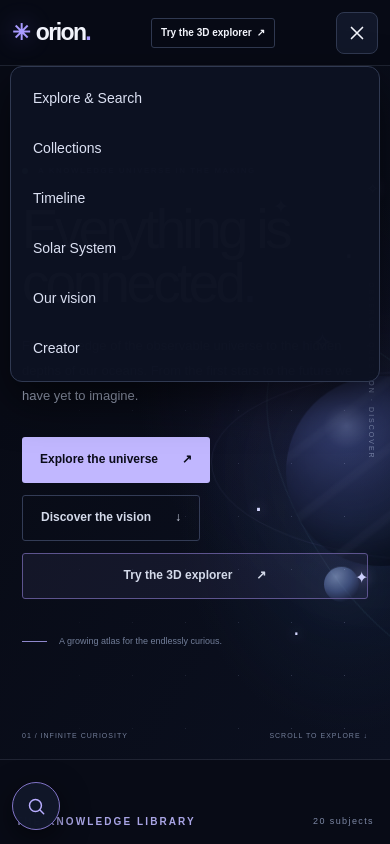
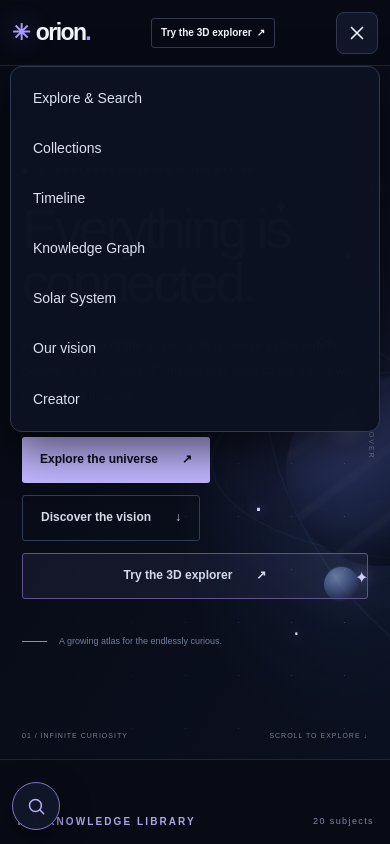
Before and after one commit to ih-rakib/Orion, a Next.js app: page / in a window 390 px wide. Both pictures are taken after a click on the button 357 px from the left and 32 px from the top of the page. Shown: the top 844 px of the page. Built offline with nearby package versions, Linux system fonts and the light colour scheme.

Commit message:
Add knowledge graph to site navigation

```diff
--- a/components/mobile-menu.tsx
+++ b/components/mobile-menu.tsx
@@ -31,6 +31,7 @@
       <a href="/#explore" onClick={close}>Explore & Search</a>
       <a href="/#collections" onClick={close}>Collections</a>
       <Link href="/timeline" onClick={close}>Timeline</Link>
+      <Link href="/knowledge-graph" onClick={close}>Knowledge Graph</Link>
       <Link href="/solar-system" onClick={close}>Solar System</Link>
       <a href="/#about" onClick={close}>Our vision</a>
       <a href="/#creator" onClick={close}>Creator</a>
```
